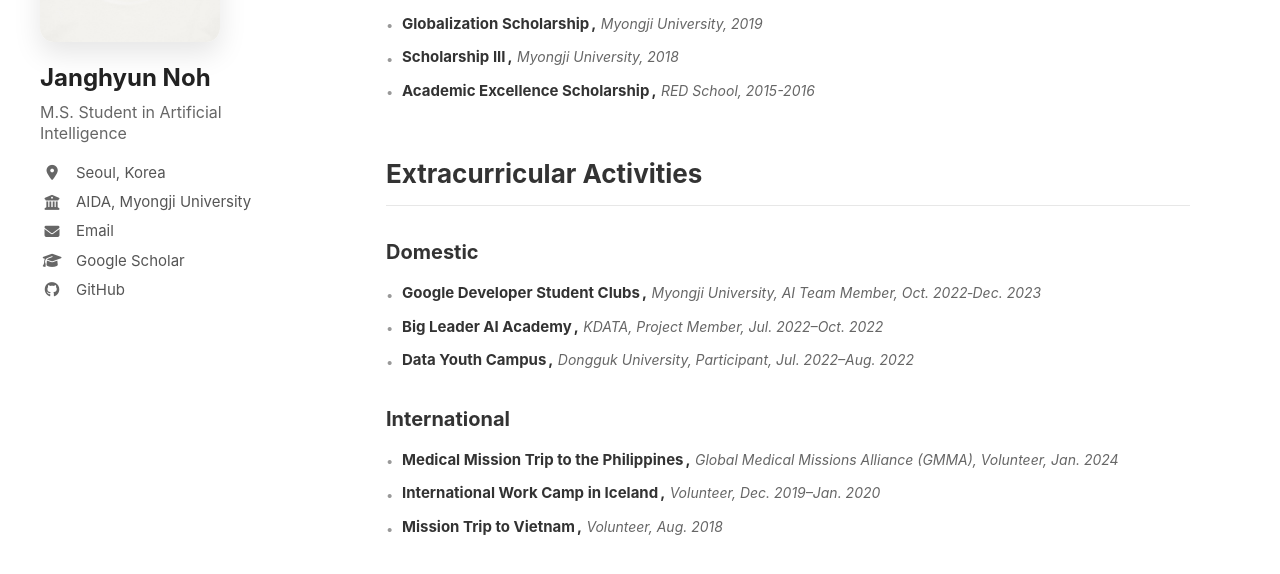
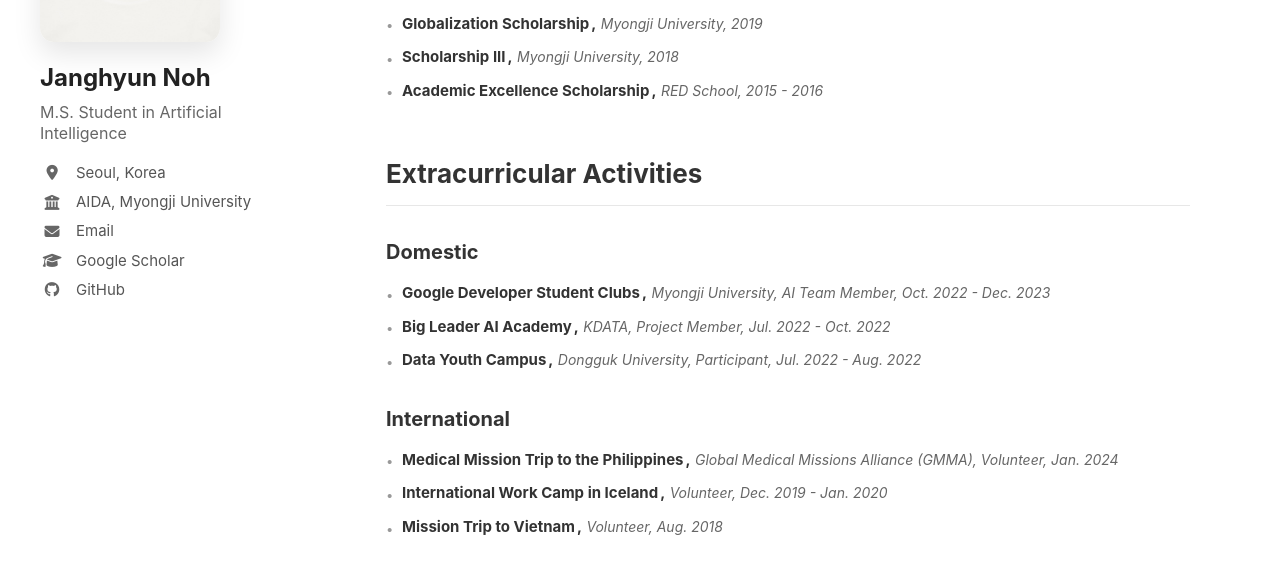
Before and after one commit to janghyunnoh/janghyunnoh.github.io, a Jekyll site: the page built from index.md, in a window 1280 px wide and 900 px high, scrolled down 1767 px. Shown: the part 250-824 px from the top of the window. Built offline with Jekyll 4.4.1, drawn with Linux system fonts in a browser that asks for light colours; some of the changed text lies outside the part shown.

Commit message:
Normalize date range formatting

```diff
--- a/index.md
+++ b/index.md
@@ -11,11 +11,11 @@ I'm Janghyun Noh, an M.S. student in Department of Artificial Intelligence at My
 
 <ul class="section-list">
   <li>
-    <strong>M.S. in Artificial Intelligence</strong> Myongji University <span class="education-period"><em>(Sep. 2024 – Aug. 2026)</em></span>
+    <strong>M.S. in Artificial Intelligence</strong> Myongji University <span class="education-period"><em>(Sep. 2024 - Aug. 2026)</em></span>
     <div class="education-advisor">Advisor: Prof. Minsik Oh</div>
   </li>
   <li>
-    <strong>B.S. in Data Technology</strong> Myongji University <span class="education-period"><em>(Mar. 2018 – Aug. 2024)</em></span>
+    <strong>B.S. in Data Technology</strong> Myongji University <span class="education-period"><em>(Mar. 2018 - Aug. 2024)</em></span>
   </li>
 </ul>
 
@@ -130,7 +130,7 @@ I'm Janghyun Noh, an M.S. student in Department of Artificial Intelligence at My
   </div>
   <div class="entry">
     <span class="entry-title">Academic Excellence Scholarship</span>
-    <span class="entry-venue">RED School, 2015-2016</span>
+    <span class="entry-venue">RED School, 2015 - 2016</span>
   </div>
 </div>
 
@@ -170,15 +170,15 @@ I'm Janghyun Noh, an M.S. student in Department of Artificial Intelligence at My
 <div class="honors-list">
   <div class="entry">
     <span class="entry-title">Google Developer Student Clubs</span>
-    <span class="entry-venue">Myongji University, AI Team Member, Oct. 2022‑Dec. 2023</span>
+    <span class="entry-venue">Myongji University, AI Team Member, Oct. 2022 - Dec. 2023</span>
   </div>
   <div class="entry">
     <span class="entry-title">Big Leader AI Academy</span>
-    <span class="entry-venue">KDATA, Project Member, Jul. 2022–Oct. 2022</span>
+    <span class="entry-venue">KDATA, Project Member, Jul. 2022 - Oct. 2022</span>
   </div>
   <div class="entry">
     <span class="entry-title">Data Youth Campus</span>
-    <span class="entry-venue">Dongguk University, Participant, Jul. 2022–Aug. 2022</span>
+    <span class="entry-venue">Dongguk University, Participant, Jul. 2022 - Aug. 2022</span>
   </div>
 </div>
 
@@ -192,7 +192,7 @@ I'm Janghyun Noh, an M.S. student in Department of Artificial Intelligence at My
   </div>
   <div class="entry">
     <span class="entry-title">International Work Camp in Iceland</span>
-    <span class="entry-venue">Volunteer, Dec. 2019–Jan. 2020</span>
+    <span class="entry-venue">Volunteer, Dec. 2019 - Jan. 2020</span>
   </div>
   <div class="entry">
     <span class="entry-title">Mission Trip to Vietnam</span>
```
